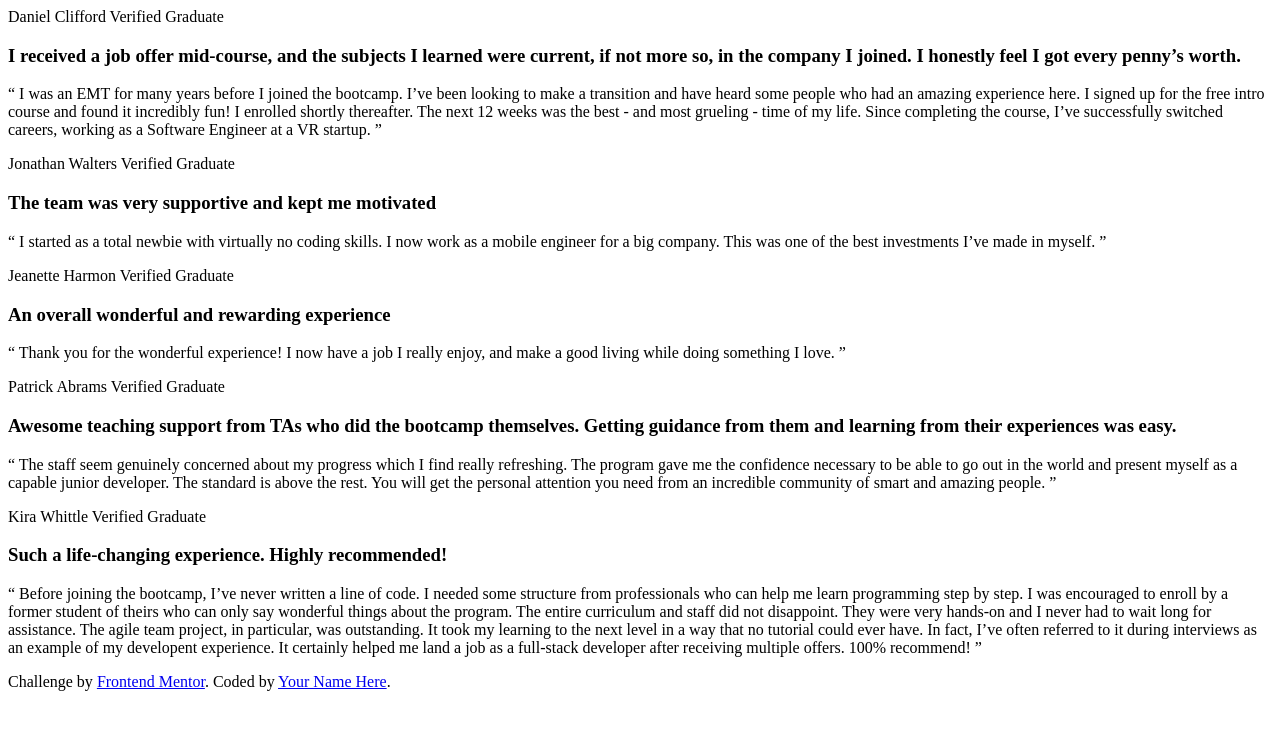
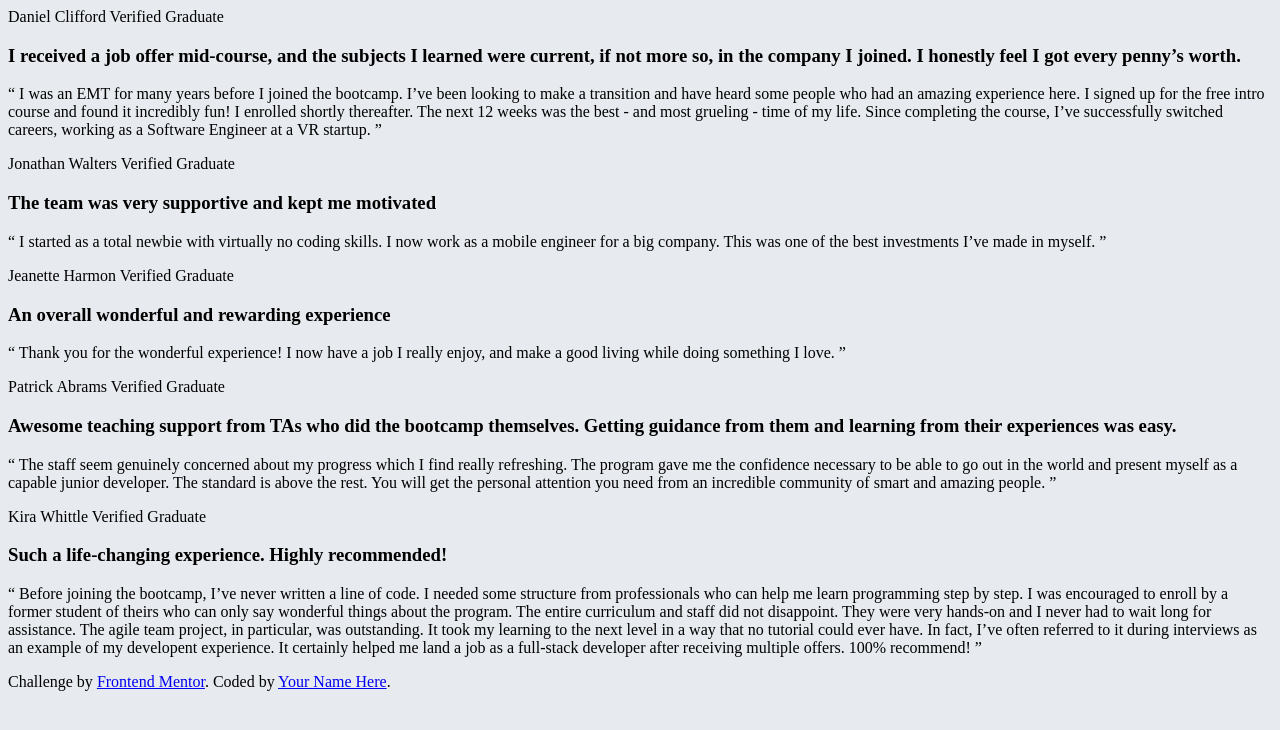
Before and after one commit to hastigholami/testimonials-grid-section, a plain HTML site: page index.html in a window 1280 px wide. Drawn offline with Linux system fonts and the light colour scheme.

Commit message:
linked blog and general file into index file

```diff
--- a/index.html
+++ b/index.html
@@ -5,7 +5,8 @@
   <meta name="viewport" content="width=device-width, initial-scale=1.0">
 
   <link rel="icon" type="image/png" sizes="32x32" href="./images/favicon-32x32.png">
-  <link rel="stylesheet" href="style.css">
+  <link rel="stylesheet" href="style/blog.css">
+  <link rel="stylesheet" href="style/general.css">
 
   <title>Testimonials grid section</title>
 
```
